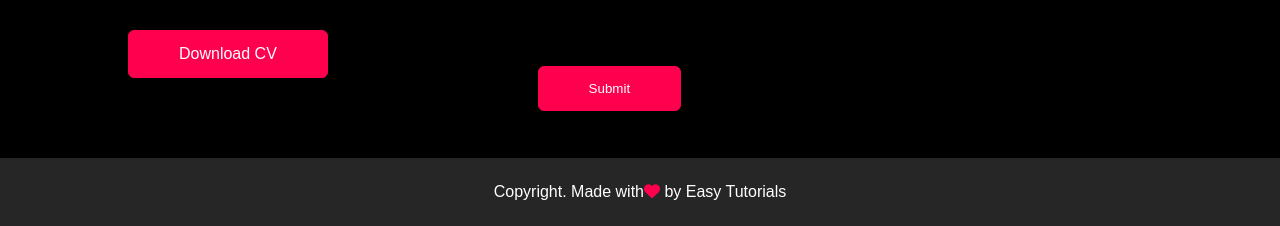
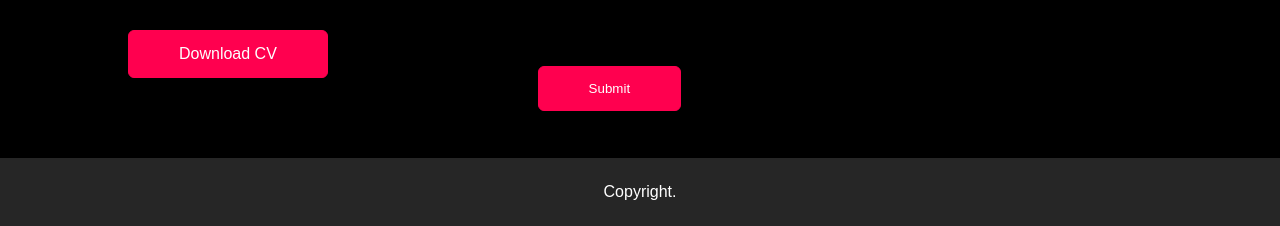
Before and after one commit to anirajmodi/Portfolio, a plain HTML site: page index.html in a window 1280 px wide. Shown: the part 3000-3226 px from the top of the page. Drawn offline with Linux system fonts and the light colour scheme.

Commit message:
index.html

```diff
--- a/index.html
+++ b/index.html
@@ -11,7 +11,6 @@
     <div id="header">
         <div class="container">
             <nav>
-                <!-- <img src="logo.png" class="logo"> -->
                 <ul id="sidemenu">
                     <li><a href="#header">Home</a></li>
                     <li><a href="#about">About</a></li>
@@ -96,18 +95,6 @@ My hobbies include playing cricket and listen music.<br><br>
                     <p>description about web design</p>
                     <a href="#">Learn more</a>
                 </div>
-                <!-- <div>
-                    <i class="fa-solid fa-crop"></i>
-                    <h2>UI/UX Design</h2>
-                    <p>description about web design</p>
-                    <a href="#">Learn more</a>
-                </div>
-                <div>
-                    <i class="fa-brands fa-app-store"></i>
-                    <h2>App Design</h2>
-                    <p>description about web design</p>
-                    <a href="#">Learn more</a>
-                </div> -->
             </div>
         </div>
     </div>
@@ -176,7 +163,7 @@ My hobbies include playing cricket and listen music.<br><br>
             </div>
         </div>
         <div class="copyright">
-            <p>Copyright. Made with<i class="fa-solid fa-heart"></i> by Easy Tutorials</p>
+            <p>Copyright. </p>
         </div>
     </div>
 
```
